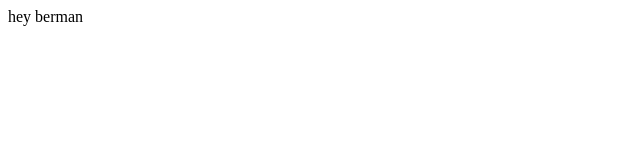
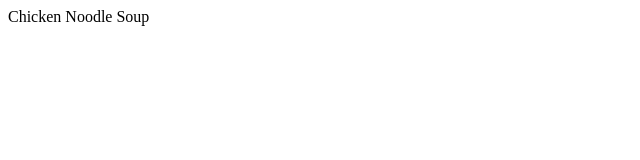
Before and after one commit to amb2008/amb2008.github.io, a plain HTML site: page index.html in a window 1280 px wide. Shown: the full height of the page, 0-640 px from the left. Drawn offline with Linux system fonts and the light colour scheme.

Commit message:
did things

```diff
--- a/index.html
+++ b/index.html
@@ -6,6 +6,6 @@
 	<title></title>
 </head>
 <body>
-	hey berman
+	Chicken Noodle Soup
 </body>
 </html>
```
Also changed, not shown: 1 other file.
